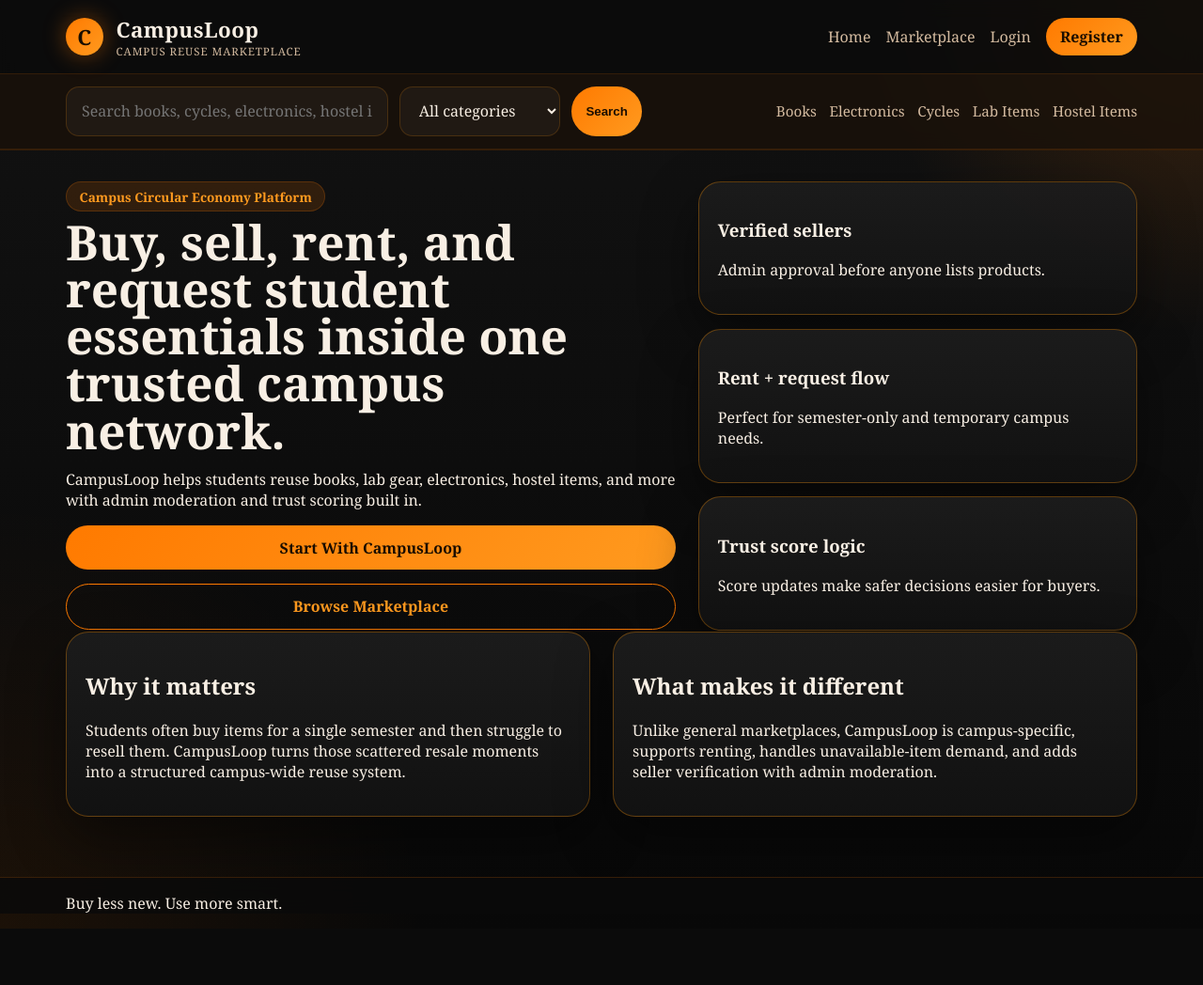
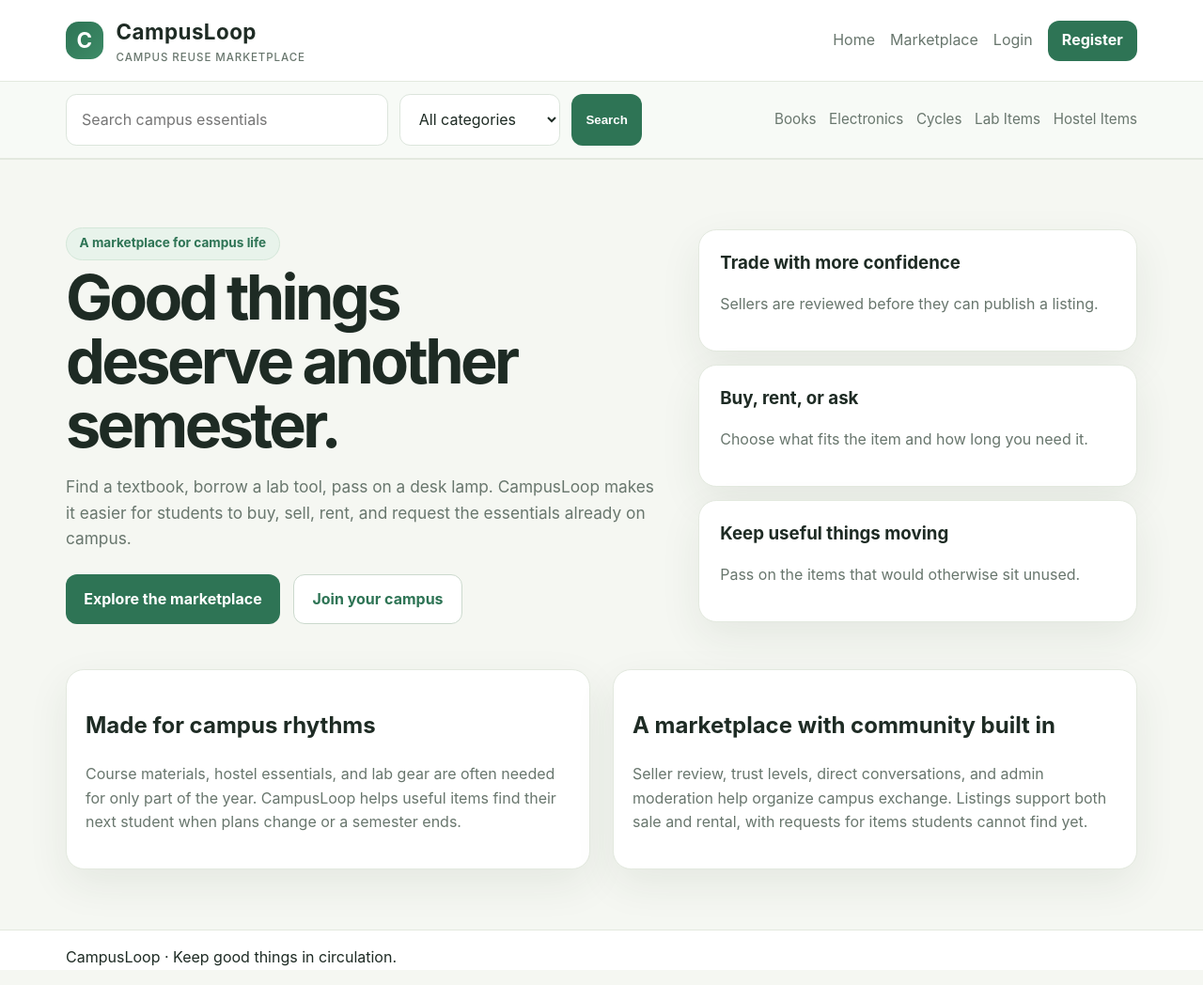
Before and after one commit to swathy-1327/campusloop, a Flask app: page / in a window 1280 px wide. Shown: the whole page at 94% size. Before the commit the page ends 988 px from the top, so only its background shows below. Run offline with Flask 3, Linux system fonts and the light colour scheme.

Commit message:
Prepare CampusLoop for portfolio deployment

```diff
--- a/app.py
+++ b/app.py
@@ -1,6 +1,10 @@
 import os
 
-from flask import Flask
+import click
+from dotenv import load_dotenv
+from flask import Flask, jsonify
+
+load_dotenv()
 
 from config import Config
 from routes.admin_routes import admin_bp
@@ -27,6 +31,35 @@ def create_app():
     def inject_current_user():
         return {"current_user": current_user()}
 
+    @app.get("/health")
+    def health():
+        app.extensions["mongo_db"].command("ping")
+        return jsonify(status="ok"), 200
+
+    @app.cli.command("create-admin")
+    @click.argument("email")
+    @click.option("--name", prompt=True)
+    @click.option("--phone", prompt=True)
+    def create_admin(email, name, phone):
+        """Create an administrator or promote an existing account."""
+        from models.user_model import create_user, find_user_by_email
+
+        email = email.strip().lower()
+        user = find_user_by_email(email)
+        if user:
+            app.extensions["mongo_db"].users.update_one(
+                {"_id": user["_id"]}, {"$set": {"role": "admin", "account_status": "active"}}
+            )
+            click.echo(f"Administrator access enabled for {email}.")
+            return
+
+        password = click.prompt("Password", hide_input=True, confirmation_prompt=True)
+        user = create_user(name=name.strip(), email=email, phone=phone.strip(), password=password)
+        app.extensions["mongo_db"].users.update_one(
+            {"_id": user["_id"]}, {"$set": {"role": "admin"}}
+        )
+        click.echo(f"Administrator account created for {email}.")
+
     app.register_blueprint(auth_bp)
     app.register_blueprint(product_bp)
     app.register_blueprint(request_bp)
--- a/models/user_model.py
+++ b/models/user_model.py
@@ -1,5 +1,4 @@
 from bson import ObjectId
-from flask import current_app
 from werkzeug.security import check_password_hash, generate_password_hash
 
 from services.trust_service import trust_level_from_score
@@ -20,14 +19,12 @@ def _wrap(user):
 
 
 def create_user(name, email, phone, password):
-    admin_email = current_app.config.get("ADMIN_EMAIL", "admin@gmail.com").lower()
-    is_admin = email.lower() == admin_email
     payload = {
         "name": name,
         "email": email,
         "password_hash": generate_password_hash(password),
         "phone": phone,
-        "role": "admin" if is_admin else "buyer",
+        "role": "buyer",
         "account_status": "active",
         "trust_score": 20,
         "trust_level": trust_level_from_score(20),
--- a/requirements.txt
+++ b/requirements.txt
@@ -1,4 +1,4 @@
 Flask==3.1.0
 pymongo==4.10.1
 python-dotenv==1.0.1
-gunicorn
+gunicorn==23.0.0
--- a/static/css/style.css
+++ b/static/css/style.css
@@ -1,30 +1,27 @@
 :root {
-    --bg: #0c0c0c;
-    --surface: #171717;
-    --surface-strong: #1f1f1f;
-    --surface-glow: rgba(255, 132, 0, 0.12);
-    --border: rgba(255, 145, 0, 0.32);
-    --text: #f8efe4;
-    --muted: #d4bba0;
-    --accent: #ff7a00;
-    --accent-bright: #ff9a1f;
-    --accent-soft: #2c1c10;
-    --danger: #d65432;
-    --gold: #ffb347;
-    --blue: #ff9a1f;
-    --gray: #7e6f63;
-    --shadow: 0 22px 60px rgba(0, 0, 0, 0.45);
+    --bg: #f5f7f2;
+    --surface: #ffffff;
+    --surface-strong: #edf3e9;
+    --surface-glow: rgba(50, 106, 77, 0.1);
+    --border: #e3e9df;
+    --text: #1e2b24;
+    --muted: #68766d;
+    --accent: #2e7455;
+    --accent-bright: #3d8b67;
+    --accent-soft: #e8f3eb;
+    --danger: #b5463d;
+    --gold: #a36a19;
+    --blue: #3d7182;
+    --gray: #68766d;
+    --shadow: 0 16px 44px rgba(34, 59, 42, 0.08);
 }
 
 * { box-sizing: border-box; }
 
 body {
     margin: 0;
-    font-family: Georgia, "Times New Roman", serif;
-    background:
-        radial-gradient(circle at top right, rgba(255, 122, 0, 0.18), transparent 22%),
-        radial-gradient(circle at bottom left, rgba(255, 122, 0, 0.08), transparent 28%),
-        linear-gradient(180deg, #121212 0%, #080808 100%);
+    font-family: Inter, ui-sans-serif, system-ui, -apple-system, BlinkMacSystemFont, "Segoe UI", sans-serif;
+    background: var(--bg);
     color: var(--text);
 }
 
@@ -33,7 +30,7 @@ a { color: inherit; text-decoration: none; }
 
 .site-header,
 .site-footer {
-    background: rgba(10, 10, 10, 0.82);
+    background: rgba(255, 255, 255, 0.94);
     backdrop-filter: blur(10px);
     border-bottom: 1px solid rgba(255, 122, 0, 0.18);
 }
@@ -480,3 +477,47 @@ textarea:focus {
         justify-content: flex-start;
     }
 }
+
+/* CampusLoop visual system */
+body { line-height: 1.6; }
+.site-header { position: sticky; top: 0; z-index: 20; }
+.site-header, .site-footer { background: rgba(255, 255, 255, 0.94); border-color: var(--border); }
+.brand { color: var(--text); }
+.brand-mark { border-radius: 0.85rem; color: #fff; box-shadow: none; }
+.nav-links a:not(.button), .main-nav-links a { color: var(--muted); }
+.nav-links a:not(.button):hover, .main-nav-links a:hover { color: var(--accent); }
+.main-nav-strip { background: #f7faf6; border-color: var(--border); }
+.page { min-height: 68vh; padding-top: 2.5rem; }
+.hero { min-height: 54vh; padding: 2rem 0 3rem; }
+.hero-copy h1 { max-width: 13ch; font-size: clamp(2.75rem, 5.2vw, 5rem); line-height: 1.02; letter-spacing: -0.055em; }
+.hero-copy > p { max-width: 58ch; color: var(--muted); font-size: 1.08rem; }
+.hero-actions { display: flex; flex-wrap: wrap; margin-top: 1.5rem; }
+.eyebrow, .pill { background: var(--accent-soft); color: var(--accent); border-color: #d4e7d9; }
+.panel, .market-card, .stat-card { background: var(--surface); border-color: var(--border); border-radius: 1.2rem; box-shadow: var(--shadow); }
+.stat-card { padding: 1.25rem 1.4rem; }
+.stat-card h3 { margin: 0 0 .25rem; }
+.stat-card p, .panel p { color: var(--muted); }
+.market-card:hover { border-color: #a9cdb4; box-shadow: 0 22px 48px rgba(34, 59, 42, 0.14); }
+.market-image-wrap { background: linear-gradient(135deg, #e7f1e7, #f6f0df); }
+.fallback-image { color: #315a43; background: radial-gradient(circle at 25% 20%, #d6e8d7, transparent 38%), linear-gradient(135deg, #edf4e9, #f7f0df); }
+.market-card-overlay { background: linear-gradient(180deg, rgba(19, 43, 29, 0.04), rgba(19, 43, 29, 0.65)); }
+.button { border-radius: .75rem; background: var(--accent); color: #fff; }
+.button:hover { background: #245e44; box-shadow: 0 10px 22px rgba(46, 116, 85, 0.2); }
+.button-secondary { background: #fff; border: 1px solid #cbd9cd; color: var(--accent); }
+.button-secondary:hover { background: var(--accent-soft); color: var(--accent); }
+.button-danger { background: #b5463d; }
+input, select, textarea { border-color: #dce5dc; background: #fff; color: var(--text); border-radius: .7rem; }
+input:focus, select:focus, textarea:focus { border-color: var(--accent-bright); box-shadow: 0 0 0 3px rgba(61, 139, 103, .14); }
+.muted-pill { background: #f3f5f1; color: var(--muted); border-color: var(--border); }
+.price { color: var(--accent); }
+.subtle-box { background: #f4f8f2; border-color: var(--border); }
+.badge-gold { background: #fbf3df; color: #94600f; }
+.badge-green { background: #e7f3e9; color: #2e7455; }
+.badge-blue { background: #e8f1f4; color: #3d7182; }
+.badge-gray { background: #f0f2ef; color: #68766d; }
+.chat-bubble { background: #f0f4ef; }
+.chat-bubble.self { background: #e5f2e8; }
+.flash.success { background: #e7f3e9; color: #286546; border-color: #cfe5d4; }
+.flash.error { background: #fbebea; color: #963d36; border-color: #f0d0cd; }
+.simple-list li, .item-row, .admin-card { border-color: #e8ede6; }
+a:focus-visible, button:focus-visible { outline: 3px solid #75b88f; outline-offset: 3px; }
--- a/templates/base.html
+++ b/templates/base.html
@@ -3,6 +3,8 @@
 <head>
     <meta charset="UTF-8">
     <meta name="viewport" content="width=device-width, initial-scale=1.0">
+    <meta name="description" content="Buy, sell, rent, and request student essentials in one campus marketplace. Reuse more with CampusLoop.">
+    <meta name="theme-color" content="#f5f7f2">
     <title>{% block title %}CampusLoop{% endblock %}</title>
     <link rel="stylesheet" href="{{ url_for('static', filename='css/style.css') }}">
 </head>
@@ -38,8 +40,8 @@
         <div class="main-nav-strip">
             <div class="container main-nav-inner">
                 <form method="get" action="{{ url_for('product.marketplace') }}" class="main-nav-search">
-                    <input type="text" name="q" placeholder="Search books, cycles, electronics, hostel items">
-                    <select name="category">
+                    <input type="text" name="q" placeholder="Search campus essentials" aria-label="Search listings">
+                    <select name="category" aria-label="Filter by category">
                         <option value="">All categories</option>
                         <option value="Books">Books</option>
                         <option value="Electronics">Electronics</option>
@@ -75,7 +77,7 @@
 
     <footer class="site-footer">
         <div class="container">
-            <p>Buy less new. Use more smart.</p>
+            <p>CampusLoop · Keep good things in circulation.</p>
         </div>
     </footer>
 </body>
--- a/templates/index.html
+++ b/templates/index.html
@@ -1,40 +1,40 @@
 {% extends 'base.html' %}
-{% block title %}CampusLoop | Home{% endblock %}
+{% block title %}CampusLoop | Keep campus essentials in circulation{% endblock %}
 {% block content %}
 <section class="hero">
     <div class="hero-copy">
-        <span class="eyebrow">Campus Circular Economy Platform</span>
-        <h1>Buy, sell, rent, and request student essentials inside one trusted campus network.</h1>
-        <p>CampusLoop helps students reuse books, lab gear, electronics, hostel items, and more with admin moderation and trust scoring built in.</p>
+        <span class="eyebrow">A marketplace for campus life</span>
+        <h1>Good things deserve another semester.</h1>
+        <p>Find a textbook, borrow a lab tool, pass on a desk lamp. CampusLoop makes it easier for students to buy, sell, rent, and request the essentials already on campus.</p>
         <div class="hero-actions">
-            <a class="button" href="{{ url_for('auth.register') }}">Start With CampusLoop</a>
-            <a class="button button-secondary" href="{{ url_for('product.marketplace') }}">Browse Marketplace</a>
+            <a class="button" href="{{ url_for('product.marketplace') }}">Explore the marketplace</a>
+            <a class="button button-secondary" href="{{ url_for('auth.register') }}">Join your campus</a>
         </div>
     </div>
     <div class="hero-card">
         <div class="stat-card">
-            <h3>Verified sellers</h3>
-            <p>Admin approval before anyone lists products.</p>
+            <h3>Trade with more confidence</h3>
+            <p>Sellers are reviewed before they can publish a listing.</p>
         </div>
         <div class="stat-card">
-            <h3>Rent + request flow</h3>
-            <p>Perfect for semester-only and temporary campus needs.</p>
+            <h3>Buy, rent, or ask</h3>
+            <p>Choose what fits the item and how long you need it.</p>
         </div>
         <div class="stat-card">
-            <h3>Trust score logic</h3>
-            <p>Score updates make safer decisions easier for buyers.</p>
+            <h3>Keep useful things moving</h3>
+            <p>Pass on the items that would otherwise sit unused.</p>
         </div>
     </div>
 </section>
 
 <section class="grid-two">
     <article class="panel">
-        <h2>Why it matters</h2>
-        <p>Students often buy items for a single semester and then struggle to resell them. CampusLoop turns those scattered resale moments into a structured campus-wide reuse system.</p>
+        <h2>Made for campus rhythms</h2>
+        <p>Course materials, hostel essentials, and lab gear are often needed for only part of the year. CampusLoop helps useful items find their next student when plans change or a semester ends.</p>
     </article>
     <article class="panel">
-        <h2>What makes it different</h2>
-        <p>Unlike general marketplaces, CampusLoop is campus-specific, supports renting, handles unavailable-item demand, and adds seller verification with admin moderation.</p>
+        <h2>A marketplace with community built in</h2>
+        <p>Seller review, trust levels, direct conversations, and admin moderation help organize campus exchange. Listings support both sale and rental, with requests for items students cannot find yet.</p>
     </article>
 </section>
 {% endblock %}
--- a/utils/db.py
+++ b/utils/db.py
@@ -4,7 +4,7 @@ from pymongo import MongoClient
 
 
 def init_db(app):
-    client = MongoClient(app.config["MONGO_URI"])
+    client = MongoClient(app.config["MONGO_URI"], serverSelectionTimeoutMS=5000)
     db = client[app.config["MONGO_DB_NAME"]]
     app.extensions["mongo_client"] = client
     app.extensions["mongo_db"] = db
```
Also changed, not shown: config.py (+9 -7 lines), render.yaml (added, +17 -0 lines), .github/workflows/ci.yml (added), README.md, 3 other files.
